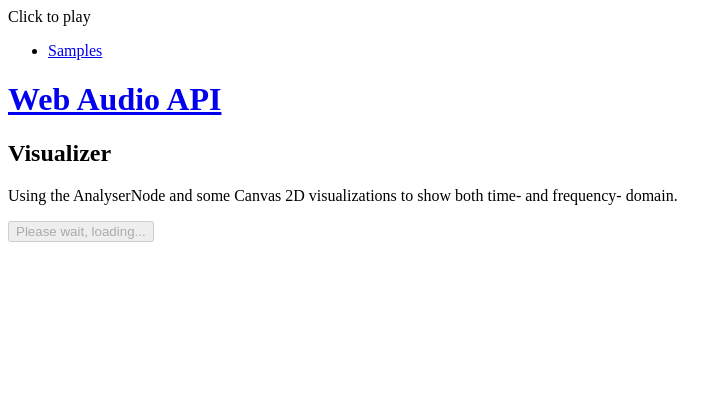
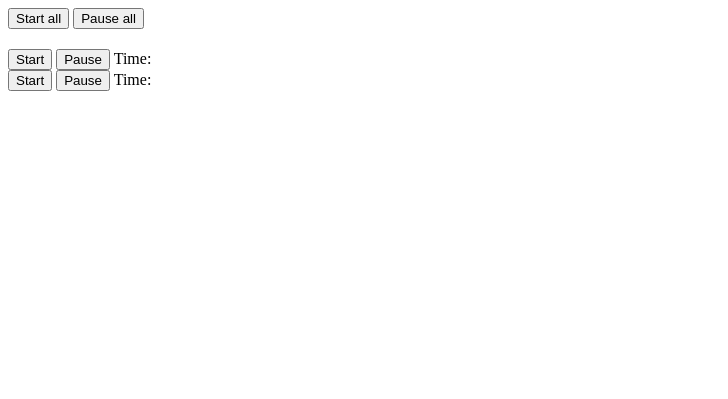
Before and after one commit to Ktechen/avpiano, a website: page public/index.html in a window 1280 px wide. Shown: the whole page, without its empty margins (0-728 px from the left). Drawn offline with Linux system fonts and the light colour scheme; no server answers.

Commit message:
Add run 2 Audios and add Start and Pause all func

```diff
--- a/public/index.html
+++ b/public/index.html
@@ -1,74 +1,30 @@
-
 <!doctype html>
 <head>
     <link href='//fonts.googleapis.com/css?family=Open+Sans:400,600' rel='stylesheet' type='text/css'>
 
     <title>Visualizer | Web Audio API</title>
 
-<link rel="stylesheet" href="/static/style.css" type="text/css" media="screen" />
+    <link rel="stylesheet" href="/static/style.css" type="text/css" media="screen"/>
 </head>
 
 <body>
-
 <div id="container">
-
-  <div id="overlay">Click to play</div>
-
-  <div id="nav">
-    <ul>
-      <li><a href="/samples">Samples</a>
-      </li>
-    </ul>
+    <div id="global">
+        <button id="StartGlobal">Start all</button>
+        <button id="PauseGlobal">Pause all</button>
     </div>
-
-  <div id="header">
-    <h1><a href="/">Web Audio API</a></h1>
+    <div id="AudioContainer1">
+        <h2 id="Tile"></h2>
+        <button id="Start1">Start</button>
+        <button id="Pause1">Pause</button>
+        <span id="CurrentTime1">Time: </span>
     </div>
-
-
-  <div id="wrapper">
-    <div id="content">
-
-
-<div class="post">
-  <h2>Visualizer</h2>
-  <p>
-    Using the AnalyserNode and some Canvas 2D visualizations to show both time- and frequency- domain.
-
-  </p>
-  <p>
-    <p><button style="display: block" disabled="true">Please wait, loading...</button>
-<canvas></canvas></p>
-
-<script src="/js/shared.js"></script>
-<script src="js/visualizer-sample.js"></script>
-<script>
-var sample = new VisualizerSample();
-document.querySelector('button').addEventListener('click', function() {
-  sample.togglePlayback()
-});
-</script>
-
-  </p>
+    <div id="AudioContainer2">
+        <button id="Start2">Start</button>
+        <button id="Pause2">Pause</button>
+        <span id="CurrentTime2">Time: </span>
     </div>
-
-
 </div>
-
-  </div>
-
-<script type="text/javascript">
-
-  var _gaq = _gaq || [];
-  _gaq.push(['_setAccount', 'UA-17930798-28']);
-  _gaq.push(['_trackPageview']);
-
-  (function() {
-    var ga = document.createElement('script'); ga.type = 'text/javascript'; ga.async = true;
-    ga.src = ('https:' == document.location.protocol ? 'https://ssl' : 'http://www') + '.google-analytics.com/ga.js';
-    var s = document.getElementsByTagName('script')[0]; s.parentNode.insertBefore(ga, s);
-  })();
-
-</script>
 </body>
+<script src="js/index.js"></script>
 </html>
--- a/public/js/index.js
+++ b/public/js/index.js
@@ -1,20 +1,53 @@
 const audioContext = new AudioContext();
 
-const StartBtn = document.getElementById("Start");
-const PauseBtn = document.getElementById("Pause");
+const StartBtn = document.getElementById("Start1");
+const PauseBtn = document.getElementById("Pause1");
 
-const CurrentTimeBtn = document.getElementById("CurrentTime");
+const StartBtn2 = document.getElementById("Start2");
+const PauseBtn2 = document.getElementById("Pause2");
+
+const StartGlobalBtn = document.getElementById("StartGlobal");
+const PauseGlobalBtn = document.getElementById("PauseGlobal");
+
+const CurrentTimeBtn = document.getElementById("CurrentTime1");
+
+const TileBtn = document.getElementById("Tile");
+
 
 let audio1 = new Audio();
+let audio2 = new Audio();
+
 audio1.src = "sounds/default_sound.mp3"
+audio2.src = "sounds/LassdieSonneindeinHerz.mp3"
+
+StartGlobalBtn.addEventListener("click", () => {
+    console.log("Play all");
+    audio1.play();
+    audio2.play()
+});
+
+PauseGlobalBtn.addEventListener("click", () => {
+    console.log("Pause all");
+    audio1.pause();
+    audio2.pause();
+});
 
 StartBtn.addEventListener("click", () => {
     console.log("Play");
     audio1.play();
 });
 
+StartBtn2.addEventListener("click", () => {
+    console.log("Play");
+    audio2.play();
+});
+
 PauseBtn.addEventListener("click", () => {
     console.log("Pause");
     audio1.pause();
-    CurrentTimeBtn.textContent = "Time: " + audio1.currentTime;
 });
+
+PauseBtn2.addEventListener("click", () => {
+    console.log("Pause");
+    audio2.pause();
+});
```
Also changed, not shown: 1 other file. Lines whose indentation alone changed are shown as unchanged.
